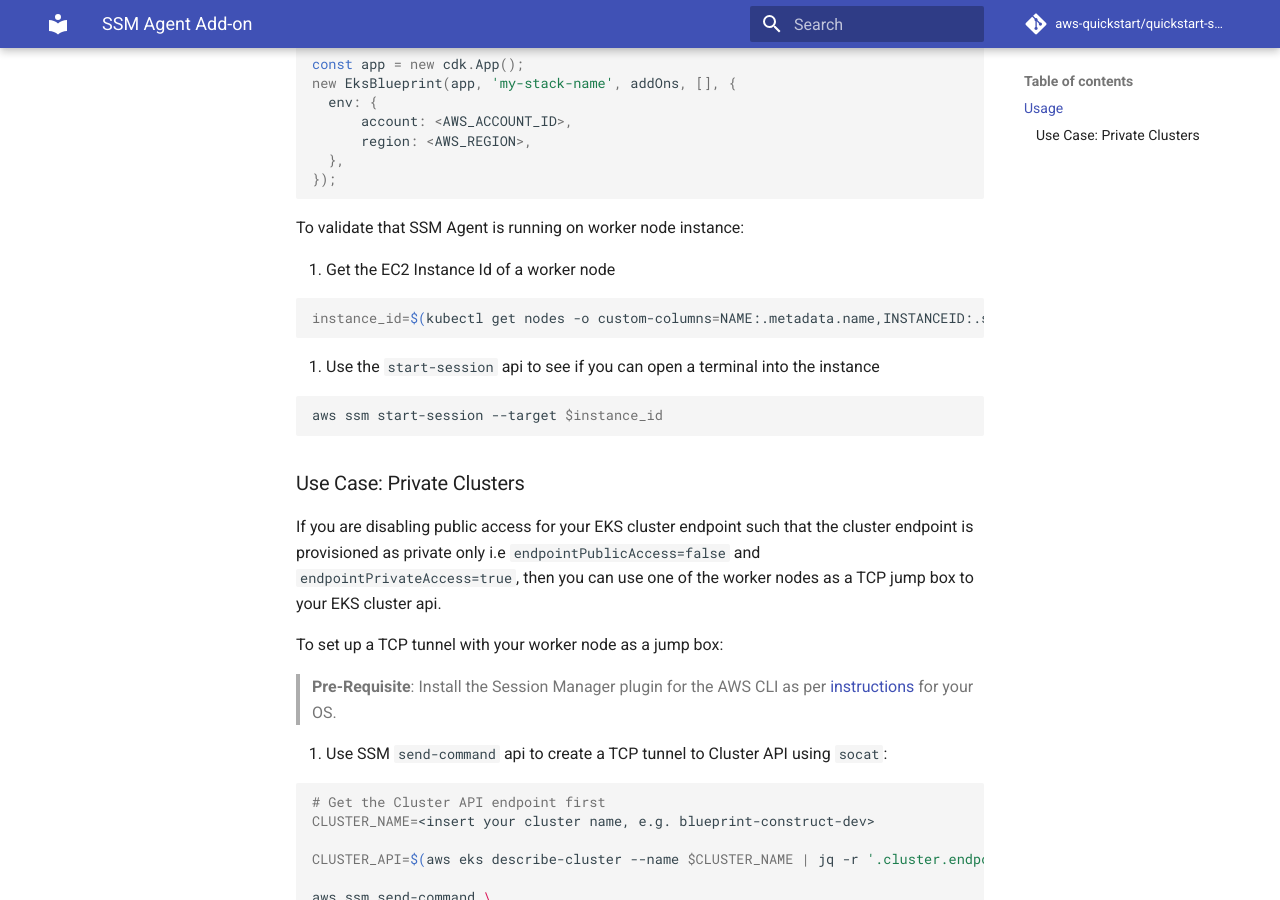
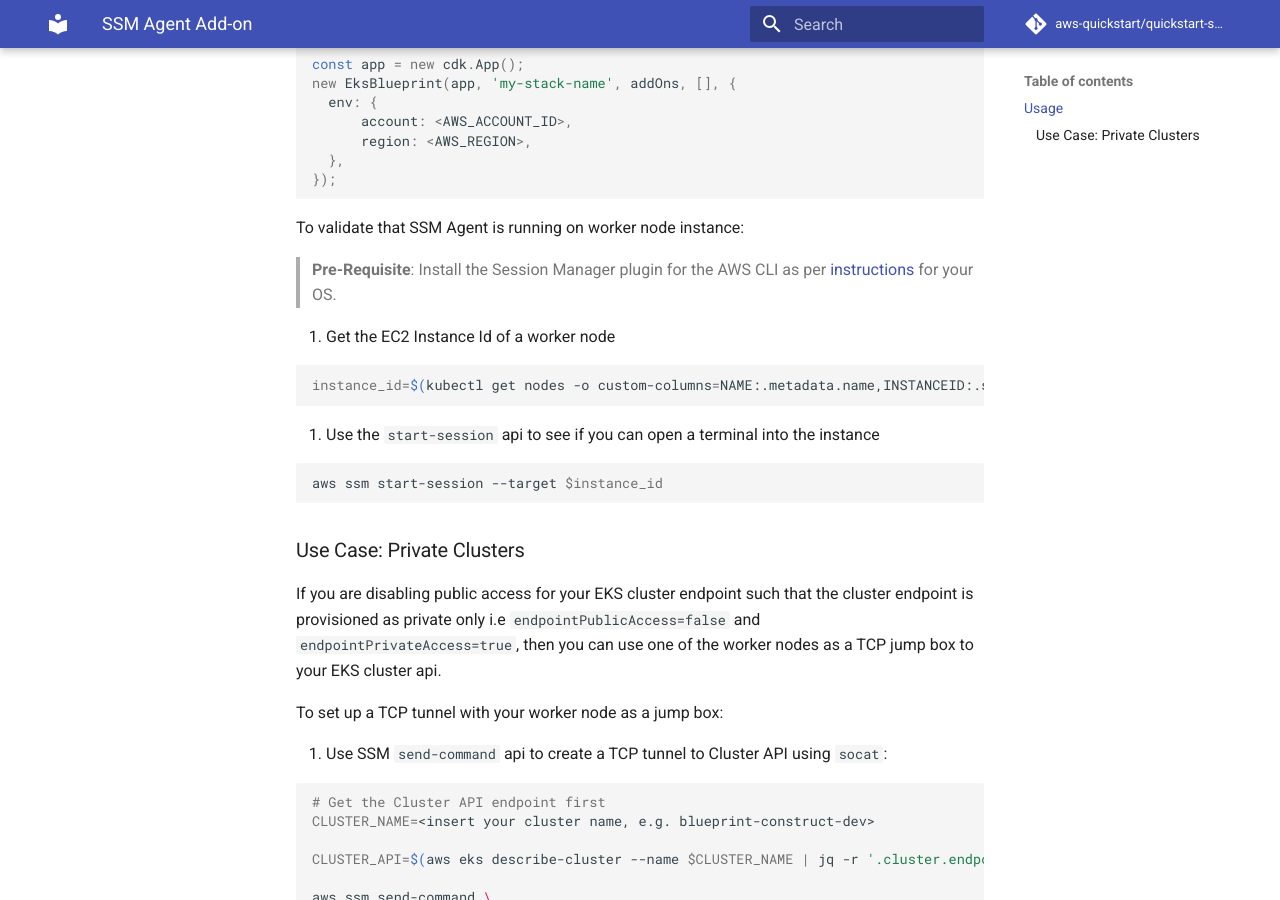
Before and after one commit to aws-quickstart/cdk-eks-blueprints, an MkDocs documentation site: the page built from docs/addons/ssm-agent.md, in a window 1280 px wide and 900 px high, scrolled down 927 px. Built offline with MkDocs 1.6.1 and Material for MkDocs 9.7.7, drawn with Linux system fonts in a browser that asks for light colours; comment, search, counter and statistics services are not loaded; part of the change alters nothing that is shown.

````diff
--- a/docs/addons/ssm-agent.md
+++ b/docs/addons/ssm-agent.md
@@ -36,6 +36,8 @@ new EksBlueprint(app, 'my-stack-name', addOns, [], {
 
 To validate that SSM Agent is running on worker node instance:
 
+> **Pre-Requisite**: Install the Session Manager plugin for the AWS CLI as per [instructions](https://docs.aws.amazon.com/systems-manager/latest/userguide/session-manager-working-with-install-plugin.html) for your OS.
+
 1. Get the EC2 Instance Id of a worker node
 
 ```bash
@@ -53,8 +55,6 @@ aws ssm start-session --target $instance_id
 If you are disabling public access for your EKS cluster endpoint such that the cluster endpoint is provisioned as private only i.e `endpointPublicAccess=false` and `endpointPrivateAccess=true`, then you can use one of the worker nodes as a TCP jump box to your EKS cluster api.
 
 To set up a TCP tunnel with your worker node as a jump box:
-
-> **Pre-Requisite**: Install the Session Manager plugin for the AWS CLI as per [instructions](https://docs.aws.amazon.com/systems-manager/latest/userguide/session-manager-working-with-install-plugin.html) for your OS.
 
 1. Use SSM `send-command` api to create a TCP tunnel to Cluster API using `socat`:
 
````
